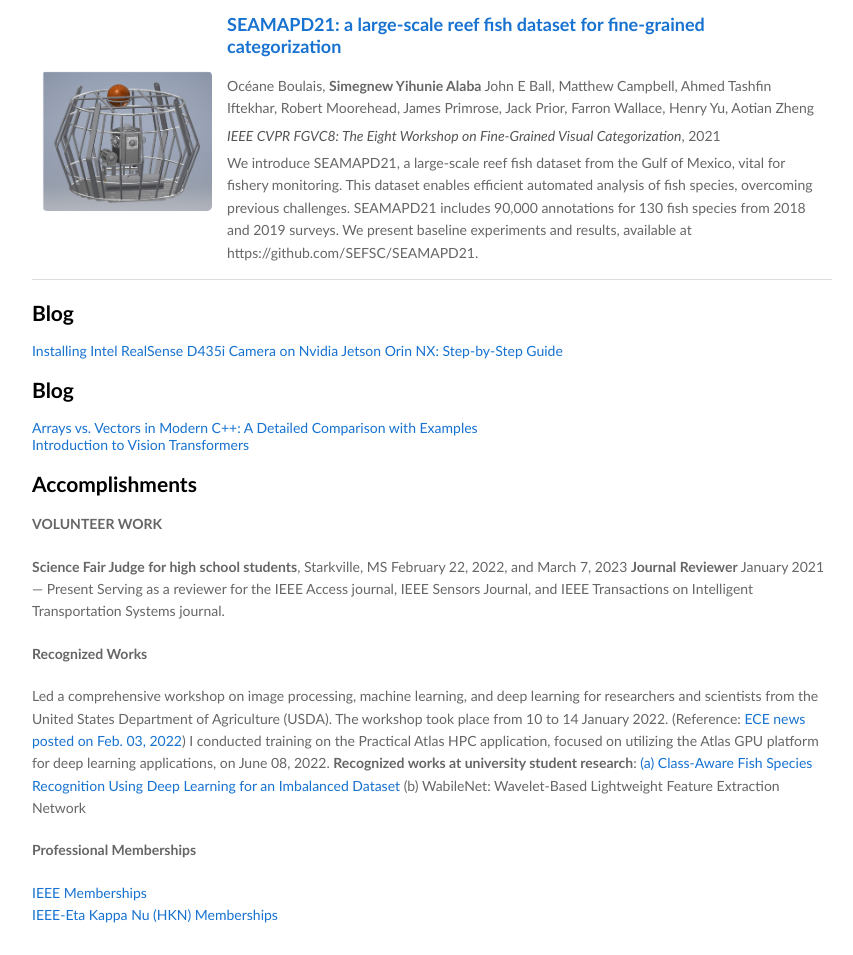
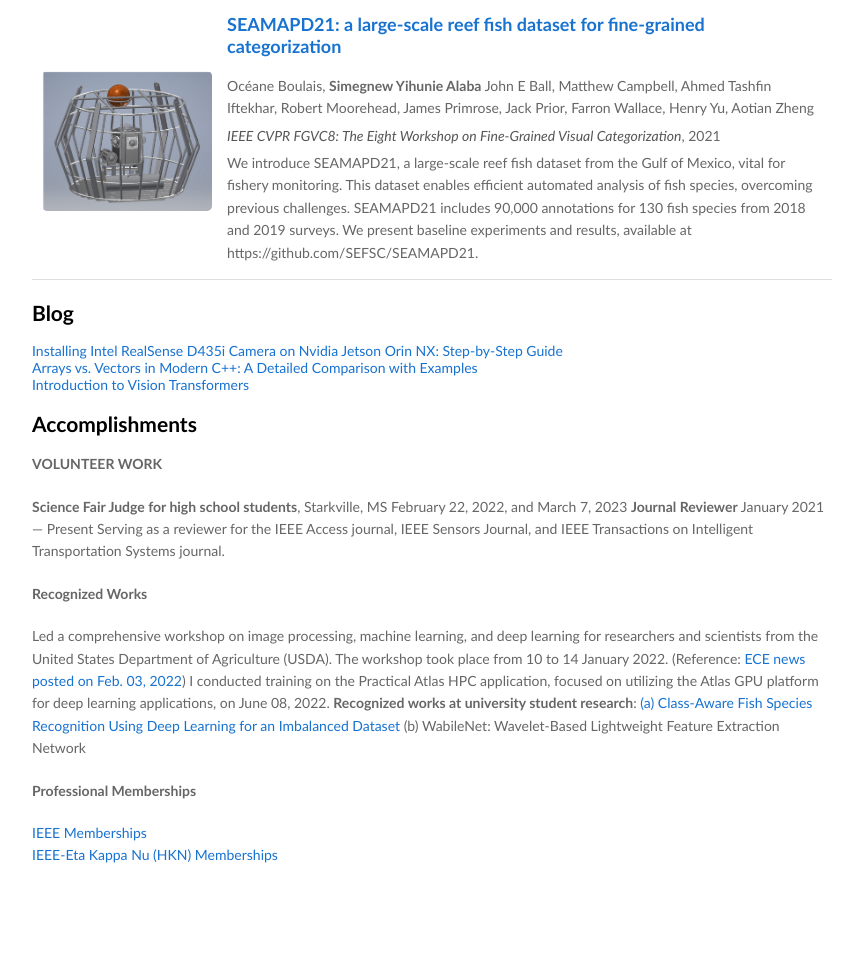
Before and after one commit to Simeon340703/Simeon340703.github.io, a plain HTML site: page index.html in a window 1280 px wide. Shown: the part 5142-6097 px from the top of the page, without its empty margins (208-1061 px from the left). After the commit the page ends 6037 px from the top, so only its background shows below. Drawn offline with Linux system fonts and the light colour scheme.

Commit message:
Update index.html

```diff
--- a/index.html
+++ b/index.html
@@ -349,9 +349,6 @@
 	  <a href="https://medium.com/@simonyihunie/installing-intel-realsense-d435i-camera-on-nvidia-jetson-orin-nx-step-by-step-guide-2ef420483064"> Installing Intel RealSense D435i Camera on Nvidia Jetson Orin NX: Step-by-Step Guide</a>
 	  </div>
 
-       <!-- Blog Section -->
-       <div id="blog">
-	<h2>Blog</h2>
 	<div class="blog-entry">
 	  <a href="https://medium.com/@simonyihunie/arrays-vs-vectors-in-modern-c-a-detailed-comparison-with-examples-b797fefff7f7"> Arrays vs. Vectors in Modern C++: A Detailed Comparison with Examples</a>
 	  </div>
```
